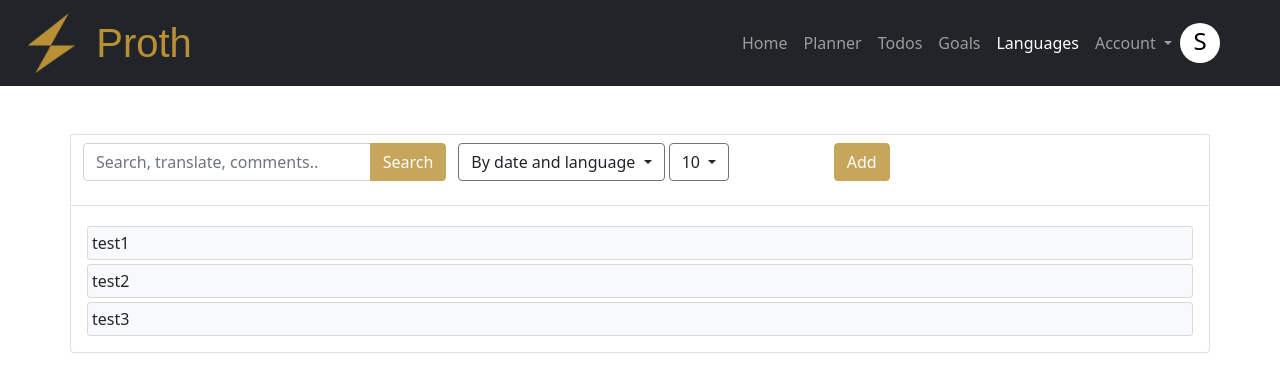
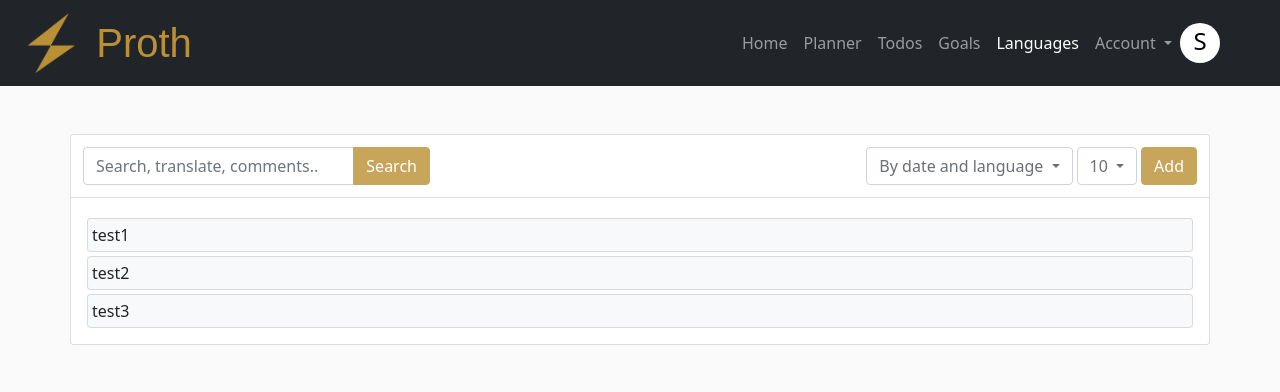
Before and after one commit to itsdaibend/proth, a Django app: page /languages/ in a window 1280 px wide. Shown: the top 392 px of the page. Run offline with Django 4.2, Linux system fonts and the light colour scheme; the visitor is signed in with stand-in values (Sample User, id 1); some libraries are stand-ins or nearby versions.

Commit message:
[FE] Languages page template

```diff
--- a/django_app/languages/static/languages/languages_page.css
+++ b/django_app/languages/static/languages/languages_page.css
@@ -8,3 +8,13 @@
     background-color: #ba9036;
     border-color: #ba9036;
 }
+.input-group{
+    width: 95.5%;
+}
+body {
+    background-color: #fafafa;
+}
+.button-color{
+    border-color: #ced4da !important;
+    color: #6b7075 !important;
+}
--- a/django_app/languages/templates/languages/languages_page.html
+++ b/django_app/languages/templates/languages/languages_page.html
@@ -11,21 +11,19 @@
         <div class="card card-border-primary px-0">
             <div class="col-md-12 card-header bg-white px-0 mx-0">
                 <form action="#" class="form-group row">
-                    <div class="col-md-4 ps-4 pe-0">
-                        <div class="input-group mb-3">
+                    <div class="col-md-4 ps-4 pe-0 my-1">
+                        <div class="input-group">
                             <input type="text" class="form-control" placeholder="Search, translate, comments.." aria-describedby="button-addon2">
                             <button class="btn btn-primary" type="button" id="button-addon2">Search</button>
                           </div>
                     </div>
-                    <div class="col-md-4">
-                        <button class="btn btn-secondary dropdown-toggle text-dark bg-white border-secondary" type="button" id="dropdownMenuButton1" data-bs-toggle="dropdown" aria-expanded="false">
+                    <div class="col-md-8 d-flex justify-content-end pe-4 my-1">
+                        <button class="btn btn-secondary dropdown-toggle text-dark bg-white border-secondary me-1 button-color" type="button" id="dropdownMenuButton1" data-bs-toggle="dropdown" aria-expanded="false">
                             By date and language
                         </button>
-                        <button class="btn btn-secondary dropdown-toggle text-dark bg-white border-secondary" type="button" id="dropdownMenuButton1" data-bs-toggle="dropdown" aria-expanded="false">
+                        <button class="btn btn-secondary dropdown-toggle text-dark bg-white border-secondary me-1 button-color" type="button" id="dropdownMenuButton1" data-bs-toggle="dropdown" aria-expanded="false">
                             10
                         </button>
-                    </div>
-                    <div class="col-md-4 ps-0 pe-4">
                         <button type="button submit" class="btn btn-primary">Add</button>
                     </div>
                 </form>
```
